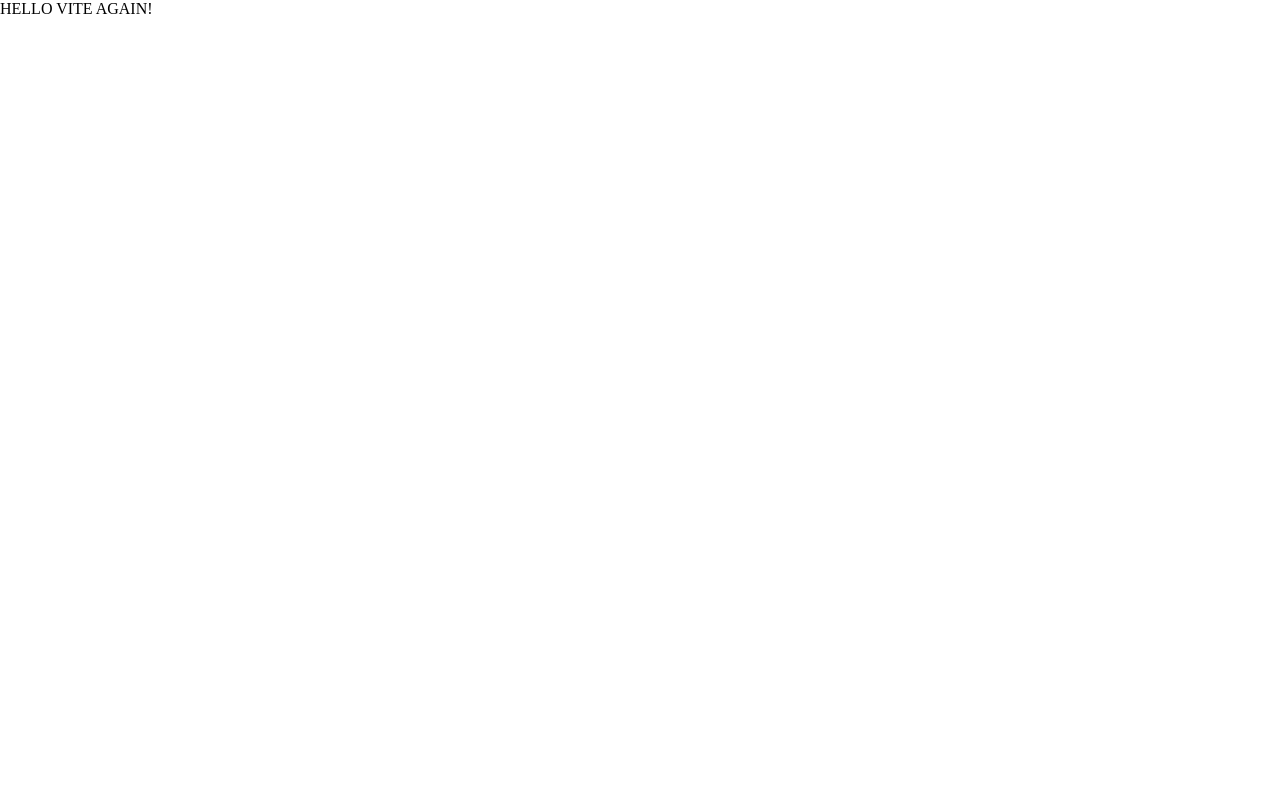
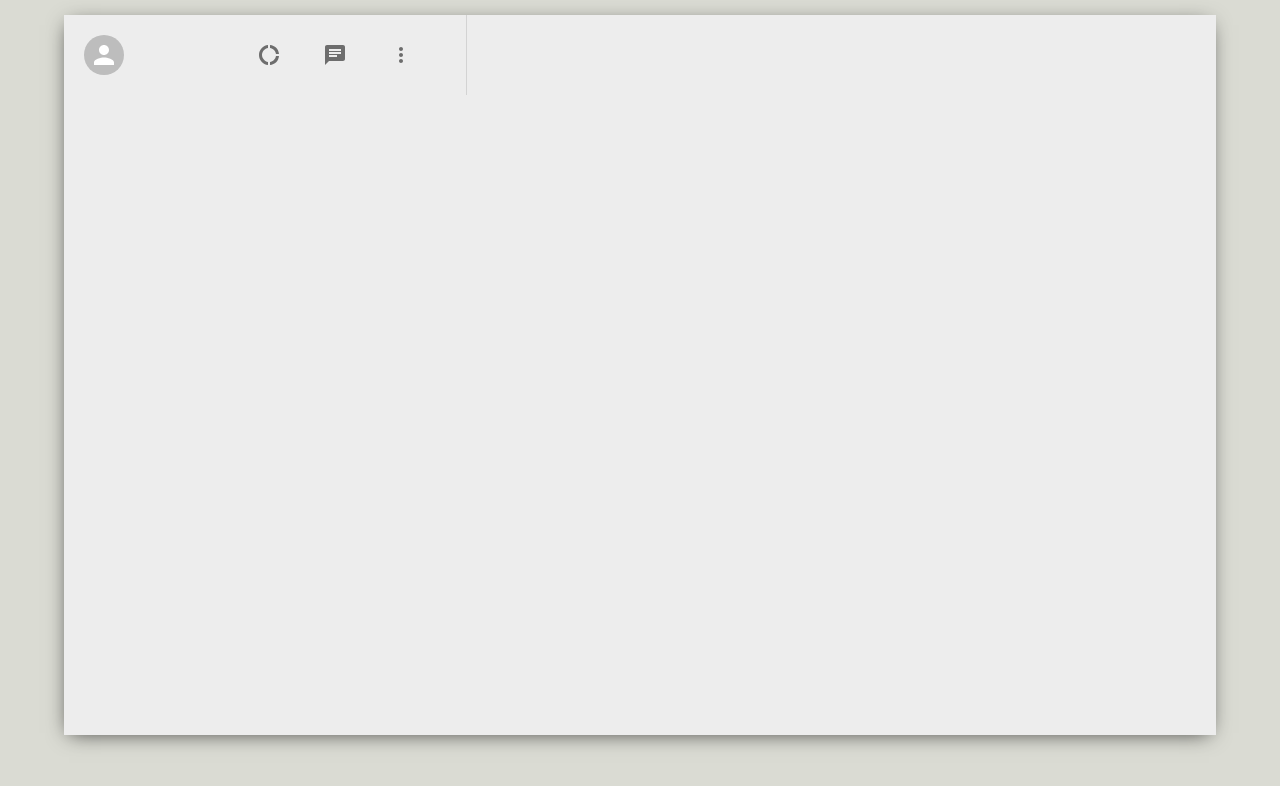
Before and after one commit to Nkaleth/messaging-app-mern, a React (Vite) app: page / in a window 1280 px wide. Shown: the top 786 px of the page. Built offline with nearby package versions, Linux system fonts and the light colour scheme.

Commit message:
ADD sidebar component with icons

```diff
--- a/package.json
+++ b/package.json
@@ -10,6 +10,10 @@
     "preview": "vite preview"
   },
   "dependencies": {
+    "@emotion/react": "^11.11.1",
+    "@emotion/styled": "^11.11.0",
+    "@mui/icons-material": "^5.14.6",
+    "@mui/material": "^5.14.6",
     "react": "^18.2.0",
     "react-dom": "^18.2.0"
   },
--- a/src/App.jsx
+++ b/src/App.jsx
@@ -1,9 +1,12 @@
 import './App.scss';
+import Sidebar from './components/Sidebar';
 
 function App() {
   return (
-    <div>
-      HELLO VITE AGAIN!
+    <div className="app">
+      <div className="app__body">
+        <Sidebar />
+      </div>
     </div>
   );
 }
--- a/src/App.scss
+++ b/src/App.scss
@@ -1 +1,15 @@
-/*  Empty for now */
+.app {
+  display: grid;
+  place-items: center;
+  height: 100vh;
+  background-color: #dadbd3;
+}
+
+.app__body {
+  display: flex;
+  background-color: #ededed;
+  margin-top: -50px;
+  height: 90vh;
+  width: 90vw;
+  box-shadow: -1px 4px 20px -6px rgba(0, 0, 0, 0.75);
+}
--- /dev/null
+++ b/src/components/Sidebar.jsx
@@ -0,0 +1,28 @@
+import '../styles/Sidebar.scss';
+import { DonutLarge, Chat, MoreVert } from '@mui/icons-material';
+import { Avatar, IconButton } from '@mui/material';
+
+function Sidebar() {
+  return (
+    <div className="sidebar">
+      <div className="sidebar__header">
+        <Avatar />
+        <div className="sidebar__headerRight">
+          <IconButton>
+            <DonutLarge />
+          </IconButton>
+          <IconButton>
+            <Chat />
+          </IconButton>
+          <IconButton>
+            <MoreVert />
+          </IconButton>
+        </div>
+      </div>
+      <div className="sidebar__search"></div>
+      <div className='sidebar__chats' ></div>
+    </div>
+  );
+}
+
+export default Sidebar;
--- /dev/null
+++ b/src/styles/Sidebar.scss
@@ -0,0 +1,24 @@
+.sidebar {
+  display: flex;
+  flex-direction: column;
+  flex: 0.35;
+}
+
+.sidebar__header {
+  display: flex;
+  justify-content: space-between;
+  padding: 20px;
+  border-right: 1px solid lightgray;
+}
+
+.sidebar__headerRight {
+  display: flex;
+  align-items: center;
+  justify-content: space-between;
+  min-width: 10vw;
+}
+
+.sidebar__headerRight .MuiSvgIcon-root {
+  margin-right: 2vw;
+  font-size: 24px !important;
+}
```
Also changed, not shown: 1 other file (tests, documents, lock files or other folders).
